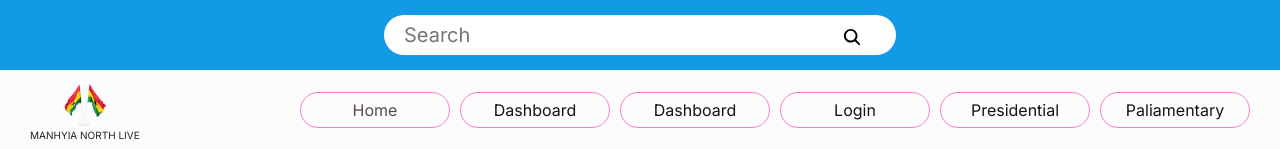
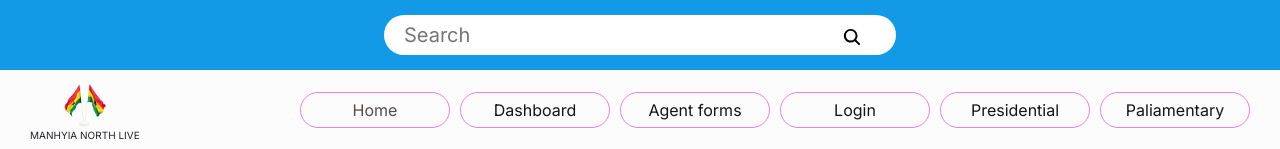
Before and after one commit to Shykid1/manhyia-north-live, a React (Vite) app in the folder client/: page / in a window 1280 px wide. Shown: the top 149 px of the page. Built offline with nearby package versions, Linux system fonts and the light colour scheme.

Commit message:
changes on navbar

```diff
--- a/client/src/components/Navbar/Navbar.jsx
+++ b/client/src/components/Navbar/Navbar.jsx
@@ -54,7 +54,7 @@ const Navbar = () => {
             to="/dashboard/agent-forms"
             onClick={handleToggleNavbar}
           >
-            Dashboard
+            Agent forms
           </NavLink>
           <NavLink
             className="elements"
```
